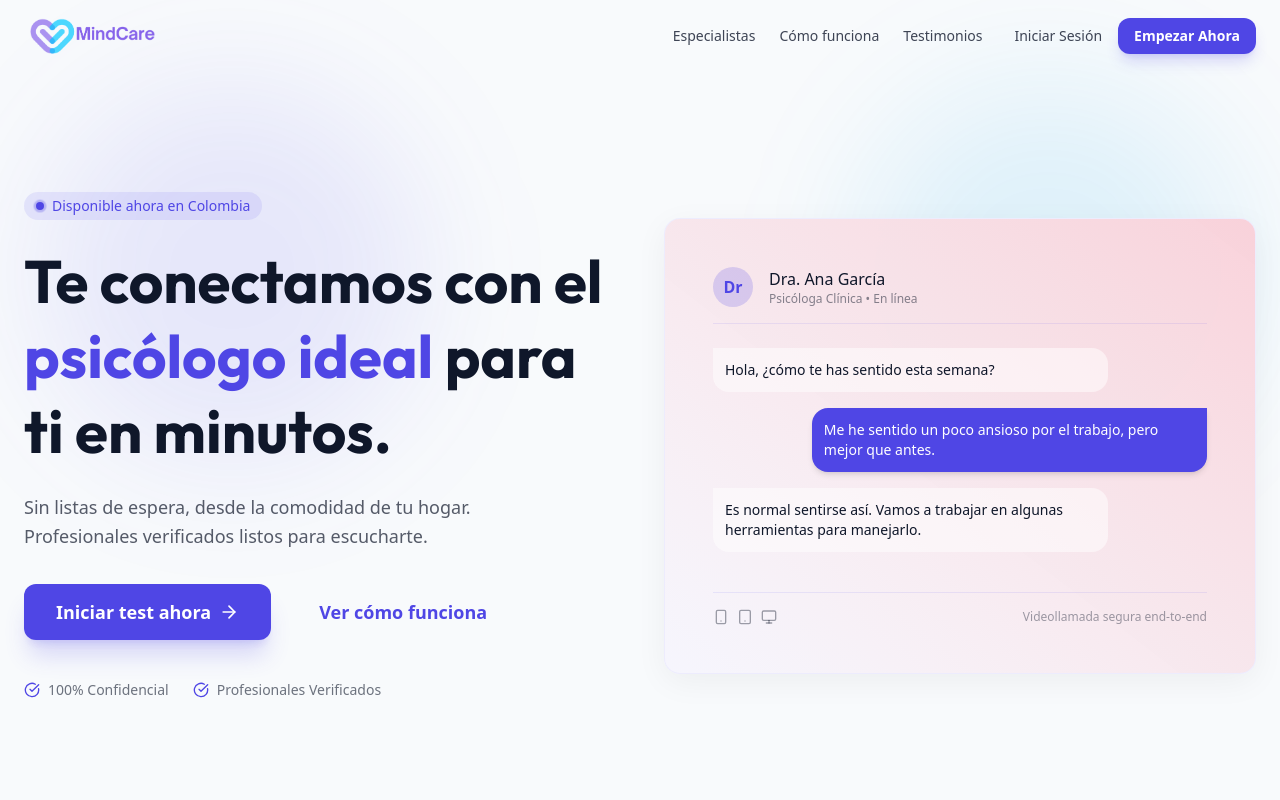
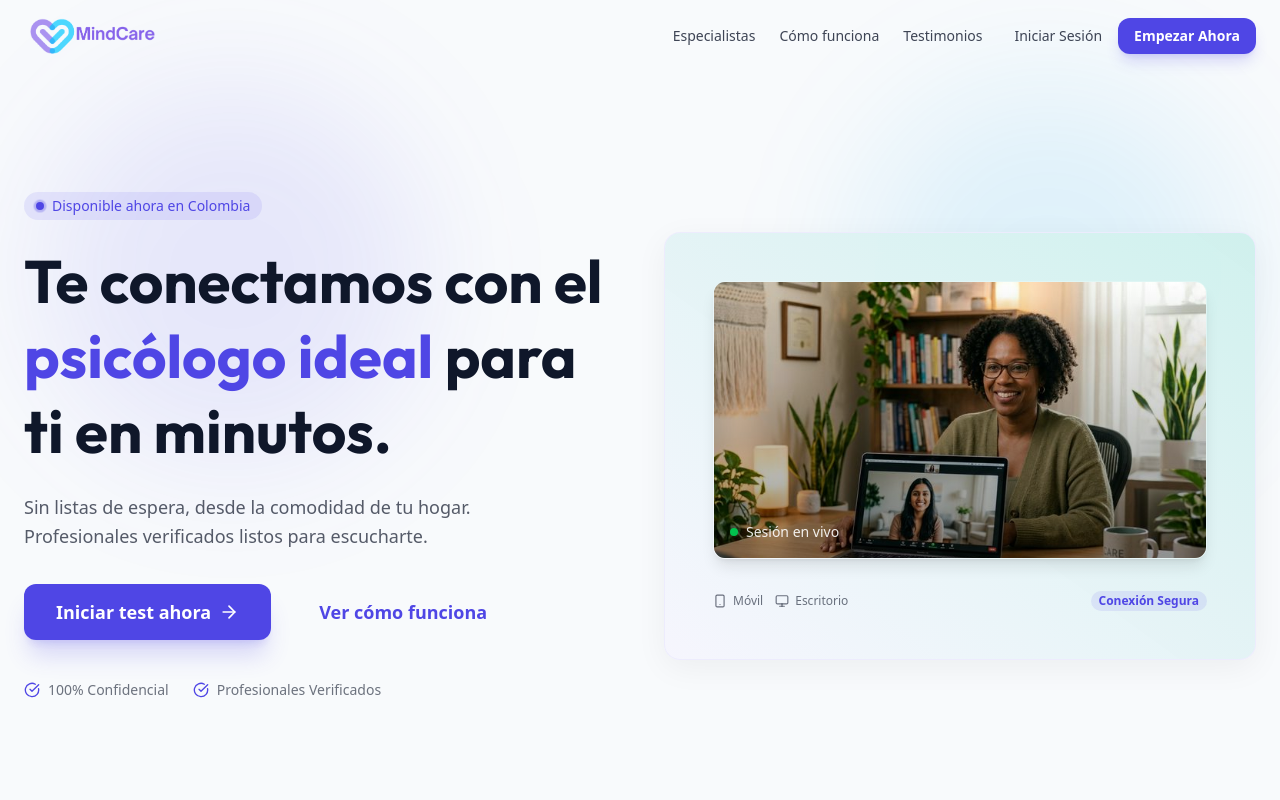
Before and after one commit to silviosoto/TelepsyFront, a Next.js app: page / in a window 1280 px wide. Shown: the top 800 px of the page. Built offline with nearby package versions, Linux system fonts and the light colour scheme.

Commit message:
feat: Add initial hero section component, define new color theme, and include online therapy image.

```diff
--- a/src/components/sections/Hero.tsx
+++ b/src/components/sections/Hero.tsx
@@ -74,36 +74,37 @@ export const Hero = () => {
                     <Card className="relative z-10 overflow-hidden border-white/40 shadow-2xl">
                         <div className="absolute inset-0 bg-gradient-to-tr from-primary/5 to-accent/20 z-0" />
                         <div className="relative z-10 p-6 flex flex-col gap-6">
-                            {/* Mock Chat Interface */}
-                            <div className="flex items-center gap-4 border-b border-glass-border pb-4">
-                                <div className="w-10 h-10 rounded-full bg-primary/20 flex items-center justify-center">
-                                    <span className="font-bold text-primary">Dr</span>
-                                </div>
-                                <div>
-                                    <div className="font-medium">Dra. Ana García</div>
-                                    <div className="text-xs text-foreground/50">Psicóloga Clínica • En línea</div>
+                            {/* Online Therapy Image */}
+                            <div className="relative aspect-video rounded-xl overflow-hidden border border-white/20 shadow-lg">
+                                <img
+                                    src="/images/online-therapy.png"
+                                    alt="Sesión de terapia online"
+                                    className="w-full h-full object-cover"
+                                />
+                                <div className="absolute inset-0 bg-gradient-to-t from-black/40 to-transparent flex items-bottom p-4">
+                                     <div className="mt-auto">
+                                        <div className="flex items-center gap-2 text-white/90 text-sm font-medium">
+                                            <div className="w-2 h-2 rounded-full bg-green-500 animate-pulse" />
+                                            Sesión en vivo
+                                        </div>
+                                     </div>
                                 </div>
                             </div>
 
-                            <div className="space-y-4">
-                                <div className="bg-white/50 p-3 rounded-2xl rounded-tl-none max-w-[80%] self-start">
-                                    <p className="text-sm">Hola, ¿cómo te has sentido esta semana?</p>
+                            <div className="mt-2 flex justify-between items-center text-xs text-foreground/50">
+                                <div className="flex gap-3">
+                                    <div className="flex items-center gap-1.5 font-medium text-foreground/60 transition-colors hover:text-primary">
+                                        <Smartphone className="w-3.5 h-3.5" />
+                                        <span>Móvil</span>
+                                    </div>
+                                    <div className="flex items-center gap-1.5 font-medium text-foreground/60 transition-colors hover:text-primary">
+                                        <Monitor className="w-3.5 h-3.5" />
+                                        <span>Escritorio</span>
+                                    </div>
                                 </div>
-                                <div className="bg-primary text-white p-3 rounded-2xl rounded-tr-none max-w-[80%] ml-auto shadow-md">
-                                    <p className="text-sm">Me he sentido un poco ansioso por el trabajo, pero mejor que antes.</p>
+                                <div className="px-2 py-0.5 rounded-full bg-primary/10 text-primary font-bold">
+                                    Conexión Segura
                                 </div>
-                                <div className="bg-white/50 p-3 rounded-2xl rounded-tl-none max-w-[80%] self-start">
-                                    <p className="text-sm">Es normal sentirse así. Vamos a trabajar en algunas herramientas para manejarlo.</p>
-                                </div>
-                            </div>
-
-                            <div className="mt-4 pt-4 border-t border-glass-border flex justify-between items-center text-xs text-foreground/40">
-                                <div className="flex gap-2">
-                                    <Smartphone className="w-4 h-4" />
-                                    <Tablet className="w-4 h-4" />
-                                    <Monitor className="w-4 h-4" />
-                                </div>
-                                <span>Videollamada segura end-to-end</span>
                             </div>
                         </div>
                     </Card>
--- a/src/styles/theme-colors.css
+++ b/src/styles/theme-colors.css
@@ -13,9 +13,9 @@
   --color-secondary: #0EA5E9;
   --color-secondary-hsl: 199, 89%, 48%;
 
-  /* Accent: Rose - Call to action. */
-  --color-accent: #E11D48;
-  --color-accent-hsl: 343, 81%, 50%;
+  /* Accent: Teal - Calmness and trust. */
+  --color-accent: #14B8A6;
+  --color-accent-hsl: 172, 66%, 40%;
 
   /* Background: Pure White / Light Gray - Clean and modern. */
   --color-background: #F8FAFC;
```
Also changed, not shown: public/images/online-therapy.png (added).
